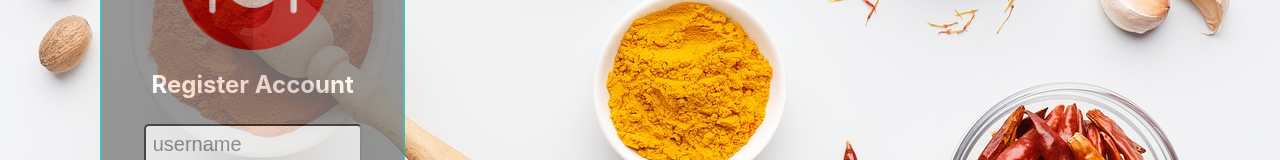
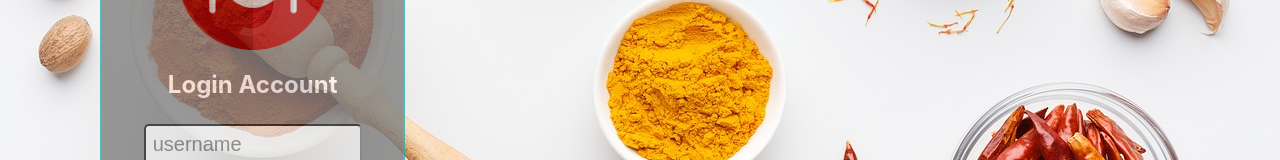
Before and after one commit to SorinC6/Serve-Soup-Frontend, a React (Create React App) app in the folder kitchen/: page /login in a window 1280 px wide. Shown: the part 295-455 px from the top of the page. Built offline with nearby package versions, Linux system fonts and the light colour scheme.

Commit message:
added redux to project

```diff
--- a/kitchen/package.json
+++ b/kitchen/package.json
@@ -5,8 +5,12 @@
   "dependencies": {
     "react": "^16.8.6",
     "react-dom": "^16.8.6",
+    "react-redux": "^7.0.3",
     "react-router-dom": "^5.0.0",
     "react-scripts": "3.0.0",
+    "redux": "^4.0.1",
+    "redux-devtools-extension": "^2.13.8",
+    "redux-thunk": "^2.3.0",
     "styled-components": "^4.2.0"
   },
   "scripts": {
--- a/kitchen/src/components/Auth/Login.jsx
+++ b/kitchen/src/components/Auth/Login.jsx
@@ -13,7 +13,7 @@ const Login = () => {
     <Container>
       <FormWrapper>
         <img src={plate} alt="logo" />
-        <h2>Register Account</h2>
+        <h2>Login Account</h2>
         <Form>
           <InputField
             placeholder="username"
--- a/kitchen/src/index.js
+++ b/kitchen/src/index.js
@@ -4,11 +4,23 @@ import "./index.css";
 import App from "./App";
 import * as serviceWorker from "./serviceWorker";
 import { BrowserRouter as Router } from "react-router-dom";
+import { createStore, applyMiddleware } from "redux";
+import { composeWithDevTools } from "redux-devtools-extension";
+import thunk from "redux-thunk";
+import { Provider } from "react-redux";
+import rootReducer from "./store/reducers/index";
+
+const store = createStore(
+  rootReducer,
+  composeWithDevTools(applyMiddleware(thunk))
+);
 
 ReactDOM.render(
-  <Router>
-    <App />
-  </Router>,
+  <Provider store={store}>
+    <Router>
+      <App />
+    </Router>
+  </Provider>,
   document.getElementById("root")
 );
 
--- /dev/null
+++ b/kitchen/src/store/reducers/index.js
@@ -0,0 +1,6 @@
+import { combineReducers } from "redux";
+//import reducers
+
+export default combineReducers({
+  //reducers
+});
```
Also changed, not shown: 1 other file (tests, documents, lock files or other folders).
